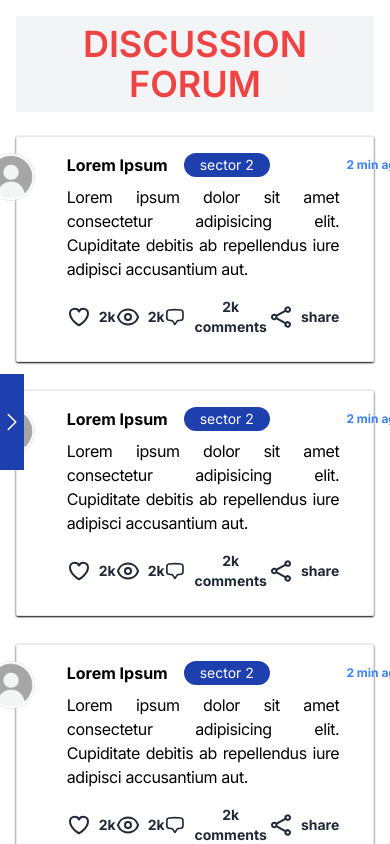
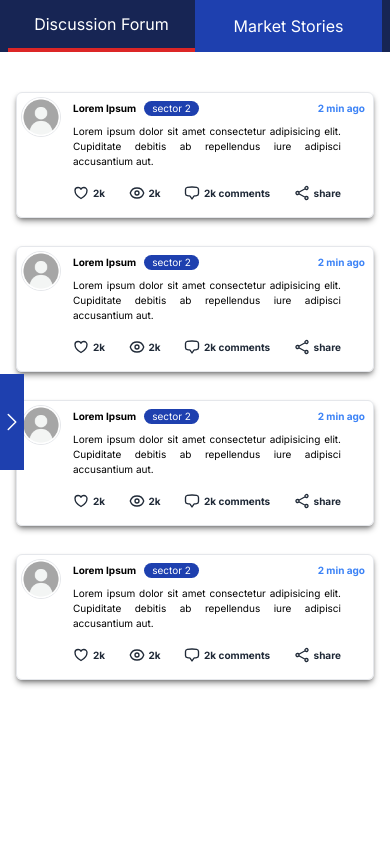
Before and after one commit to Avijit-Sarkar/goindiastocks-next-frontend, a Next.js app: page / in a window 390 px wide. Built offline with nearby package versions, Linux system fonts and the light colour scheme.

Commit message:
completed the mobile responsiveness

```diff
--- a/src/app/page.tsx
+++ b/src/app/page.tsx
@@ -1,17 +1,15 @@
+"use client";
+
 import Posts from "@/components/Posts";
 import Stories from "@/components/Stories";
-import Head from "next/head";
+import { useState } from "react";
 
 export default function Home() {
+  const [active, setActive] = useState("post");
+
   return (
     <div className="bg-white flex-grow min-h-screen overflow-y-auto">
-      <Head>
-        <title>Go India Stocks</title>
-        <meta name="description" content="Generated by create next app" />
-        <meta name="viewport" content="width=device-width, initial-scale=1" />
-        <link rel="icon" href="/logo.png" />
-      </Head>
-      <main className="grid grid-cols-1 md:grid-cols-5 max-w-7xl mx-auto">
+      <div className="hidden md:grid grid-cols-1 md:grid-cols-5 max-w-7xl mx-auto">
         <section className="md:col-span-3">
           {/* Dicussion Forums */}
           <div className="flex space-x-2 p-4">
@@ -36,7 +34,34 @@ export default function Home() {
           </div>
           <Stories />
         </section>
-      </main>
+      </div>
+
+      <div className="mx-auto flex flex-col">
+        <div className="flex flex-row px-2 bg-blue-950 mb-8 text-white">
+          <button
+            onClick={() => setActive("post")}
+            className={`w-full py-3 ${
+              active === "post"
+                ? "bg-blue-950 border-b-4 border-red-600"
+                : "bg-blue-800"
+            }`}
+          >
+            Discussion Forum
+          </button>
+          <button
+            onClick={() => setActive("story")}
+            className={`w-full py-3 ${
+              active !== "post"
+                ? "bg-blue-950 border-b-4 border-red-600"
+                : "bg-blue-800"
+            }`}
+          >
+            Market Stories
+          </button>
+        </div>
+
+        {active === "post" ? <Posts /> : <Stories />}
+      </div>
     </div>
   );
 }
--- a/src/components/Post.tsx
+++ b/src/components/Post.tsx
@@ -8,33 +8,35 @@ interface PostProps {
 
 const Post: FC<PostProps> = ({ post }) => {
   return (
-    <div className="bg-gray mb-7 mt-2 border rounded-sm shadow-sm shadow-black">
+    <div className="mb-7 mt-2 border rounded-md shadow-md shadow-black/40">
       <div className="flex justify-center">
         {/* image container */}
         <img
           src={post.userImage}
-          className="rounded-full h-12 w-12 object-contain border m-4"
+          className="rounded-full h-10 w-10 md:h-12 md:w-12 object-contain border m-1 md:m-4"
           alt=""
         />
         {/* other details container */}
-        <div className="flex m-4 grow flex-col">
+        <div className="flex m-2 md:m-4 grow flex-col text-[10px] md:text-base">
           {/* heading */}
           <div className="flex grow justify-between items-center">
             <div className="flex">
               <p className=" font-bold">{post.userName}</p>
-              <button className="bg-blue-800 h-6 mx-4 px-4 text-sm rounded-full text-white">
+              <button className="bg-blue-800 mx-2 px-2 md:mx-4 md:px-4 text-[10px] md:text-sm rounded-full text-white">
                 {post.badge}
               </button>
             </div>
-            <span className="text-xs text-blue-500 font-bold">2 min ago</span>
+            <span className="text-[10px] text-blue-500 font-bold">
+              2 min ago
+            </span>
           </div>
           {/* description */}
-          <div className="mr-16 mt-2">
-            <div className="text-justify tracking-tight">
+          <div className="mr-6 md:mr-16 mt-2">
+            <div className="text-justify md:tracking-tight">
               {post.description}
             </div>
             {/* Buttons */}
-            <div className="flex items-center justify-between mt-2 text-sm">
+            <div className="flex items-center justify-between mt-2 text-[10px] md:text-sm">
               <button className=" hover:text-gray-400 text-gray-800 font-bold py-2 rounded inline-flex items-center">
                 <svg
                   xmlns="http://www.w3.org/2000/svg"
@@ -42,7 +44,7 @@ const Post: FC<PostProps> = ({ post }) => {
                   viewBox="0 0 24 24"
                   strokeWidth="2"
                   stroke="currentColor"
-                  className="w-6 h-6 mr-2"
+                  className="w-4 md:w-6 h-4 md:h-6 mr-1 md:mr-2"
                 >
                   <path
                     strokeLinecap="round"
@@ -51,7 +53,7 @@ const Post: FC<PostProps> = ({ post }) => {
                   />
                 </svg>
 
-                <span>2k</span>
+                <span className="text-[10px]">2k</span>
               </button>
               <button className=" hover:text-gray-400 text-gray-800 font-bold py-2 rounded inline-flex items-center">
                 <svg
@@ -60,7 +62,7 @@ const Post: FC<PostProps> = ({ post }) => {
                   viewBox="0 0 24 24"
                   strokeWidth="2"
                   stroke="currentColor"
-                  className="w-6 h-6 mr-2"
+                  className="w-4 md:w-6 h-4 md:h-6 mr-1 md:mr-2"
                 >
                   <path
                     strokeLinecap="round"
@@ -74,7 +76,7 @@ const Post: FC<PostProps> = ({ post }) => {
                   />
                 </svg>
 
-                <span>2k</span>
+                <span className="text-[10px]">2k</span>
               </button>
               <button className=" hover:text-gray-400 text-gray-800 font-bold py-2 rounded inline-flex items-center">
                 <svg
@@ -83,7 +85,7 @@ const Post: FC<PostProps> = ({ post }) => {
                   viewBox="0 0 24 24"
                   strokeWidth="2"
                   stroke="currentColor"
-                  className="w-6 h-6 mr-2"
+                  className="w-4 md:w-6 h-4 md:h-6 mr-1 md:mr-2"
                 >
                   <path
                     strokeLinecap="round"
@@ -92,7 +94,7 @@ const Post: FC<PostProps> = ({ post }) => {
                   />
                 </svg>
 
-                <span>2k comments</span>
+                <span className="text-[10px]">2k comments</span>
               </button>
               <button className=" hover:text-gray-400 text-gray-800 font-bold py-2 rounded inline-flex items-center">
                 <svg
@@ -101,7 +103,7 @@ const Post: FC<PostProps> = ({ post }) => {
                   viewBox="0 0 24 24"
                   strokeWidth="2"
                   stroke="currentColor"
-                  className="w-6 h-6 mr-2"
+                  className="w-4 md:w-6 h-4 md:h-6 mr-1 md:mr-2"
                 >
                   <path
                     strokeLinecap="round"
@@ -110,7 +112,7 @@ const Post: FC<PostProps> = ({ post }) => {
                   />
                 </svg>
 
-                <span>share</span>
+                <span className="text-[10px]">share</span>
               </button>
             </div>
           </div>
--- a/src/components/Sidebar.tsx
+++ b/src/components/Sidebar.tsx
@@ -9,14 +9,14 @@ const Sidebar = () => {
   }
   return (
     <div
-      className={`h-screen flex justify-between bg-gray-100 text-white text-lg ${
+      className={`absolute md:relative max-w-[75vw] z-50 md:z-0 h-screen flex justify-between bg-gray-100 text-white text-lg ${
         !toggleCollaps ? "w-96" : "w-0"
       }`}
     >
       <div
         className={`${
           toggleCollaps ? "hidden" : "flex"
-        } bg-blue-800 w-full flex-col`}
+        } bg-blue-800 text-sm md:text-base w-full flex-col`}
       >
         <div className="flex items-start justify-between py-6 px-8 border-b border-white">
           <div className="flex items-center">
--- a/src/components/Story.tsx
+++ b/src/components/Story.tsx
@@ -8,7 +8,7 @@ interface StoryProps {
 
 const Story: FC<StoryProps> = ({ story }) => {
   return (
-    <div className="max-w-xs my-4 rounded overflow-hidden shadow-lg">
+    <div className="max-w-xs mt-4 mb-10 rounded-md overflow-hidden shadow-md shadow-black/40">
       <img className="w-full" src={story.image} alt="" />
       <div className="px-6 py-4">
         <div className="font-bold text-md mb-2">{story.title}</div>
```
